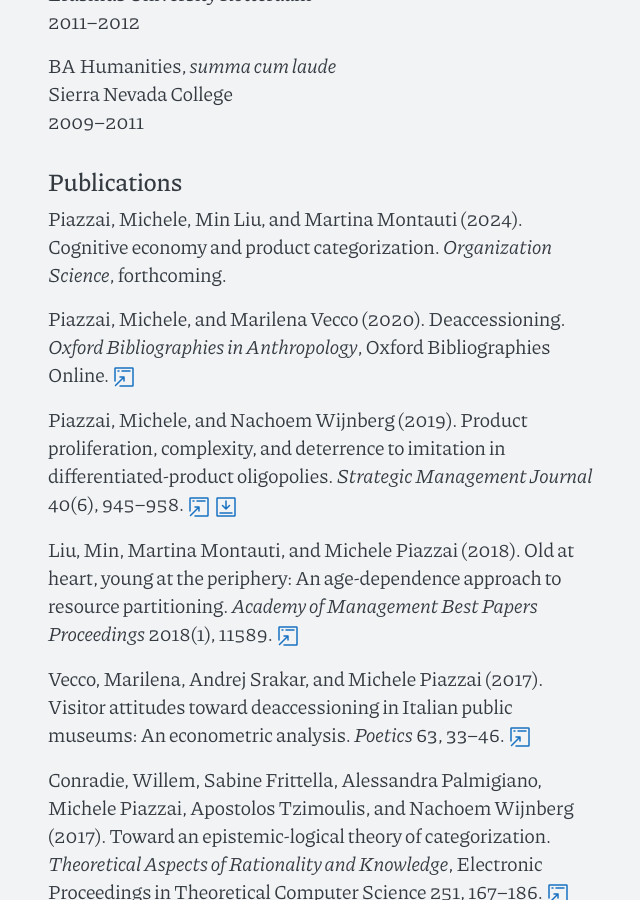
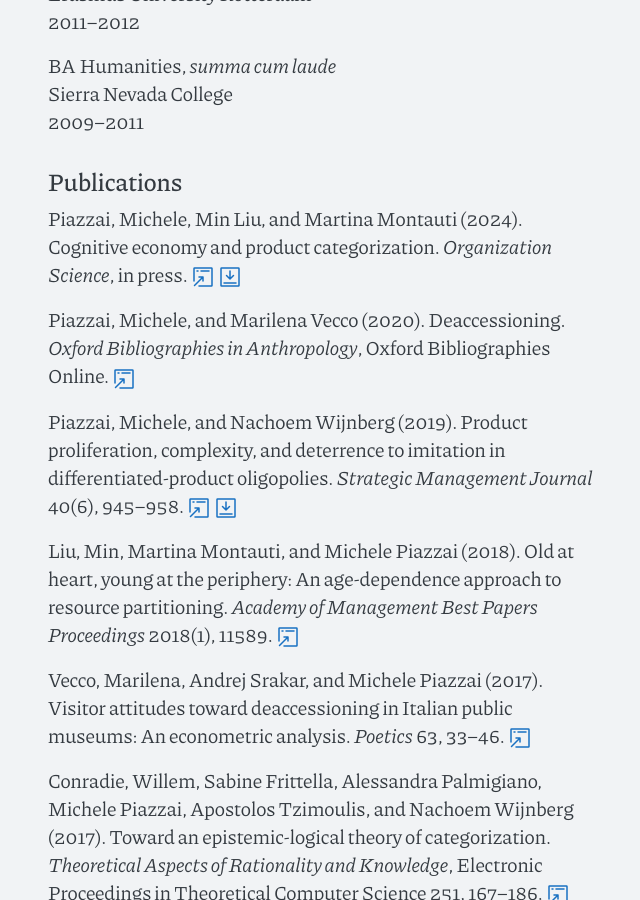
Before and after one commit to piazzai/piazzai.github.io, a Jekyll site: the page built from cv.md, in a window 1280 px wide and 900 px high, scrolled down 1130 px. Shown: the whole window, without its empty margins (319-959 px from the left). Built offline with Jekyll 4.4.1, drawn with Linux system fonts in a browser that asks for light colours.

Commit message:
Add links

```diff
--- a/cv.md
+++ b/cv.md
@@ -38,7 +38,7 @@
 
 ## Publications
 
-Piazzai, Michele, Min Liu, and Martina Montauti (2024). Cognitive economy and product categorization. _Organization Science_, forthcoming.
+Piazzai, Michele, Min Liu, and Martina Montauti (2024). Cognitive economy and product categorization. _Organization Science_, in press. {% include iconlink.html href="https://doi.org/10.1287/orsc.2021.15751" icon="svg/open-in-browser.svg" -%} {%- include iconlink.html href="https://pubsonline.informs.org/doi/pdf/10.1287/orsc.2021.15751" icon="svg/download-square-outline.svg" %}
 
 Piazzai, Michele, and Marilena Vecco (2020). Deaccessioning. _Oxford Bibliographies in Anthropology_, Oxford Bibliographies Online. {% include iconlink.html href="https://doi.org/10.1093/obo/9780199766567-0246" icon="svg/open-in-browser.svg" %}
 
```
